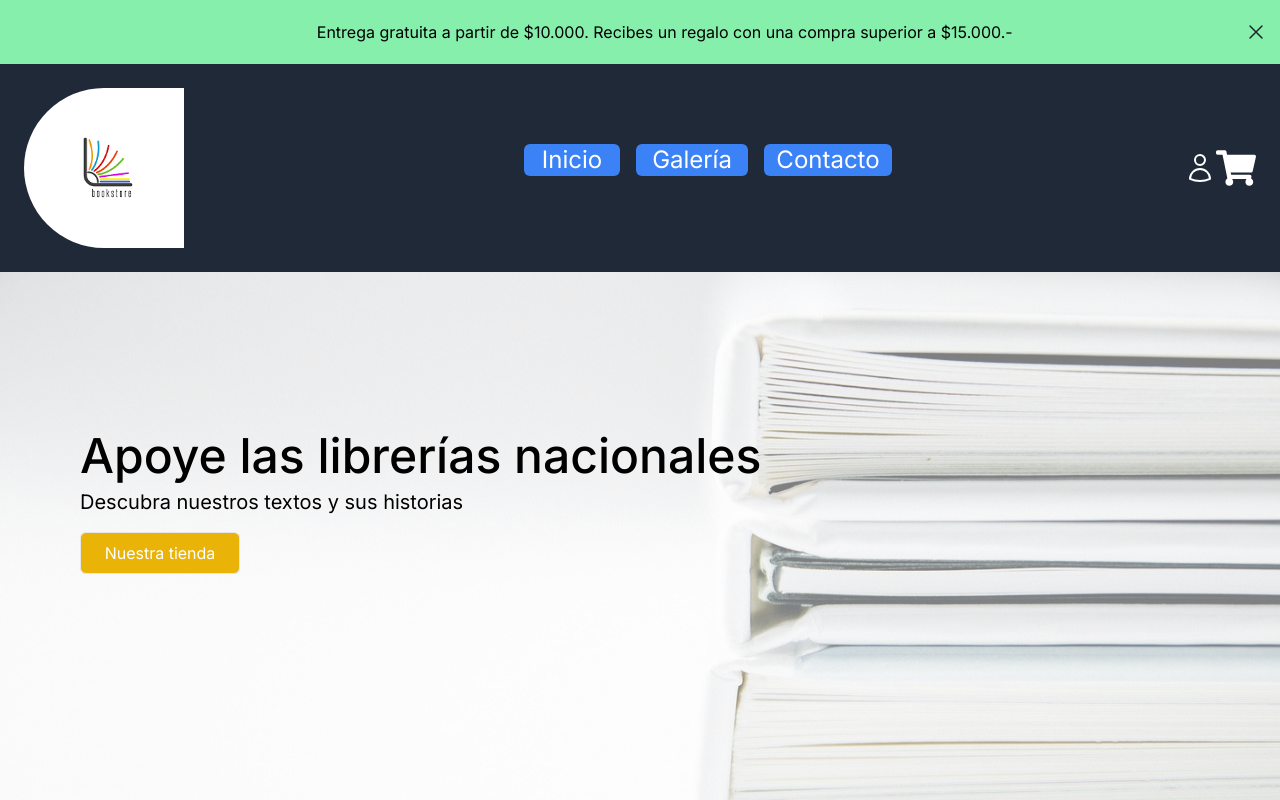
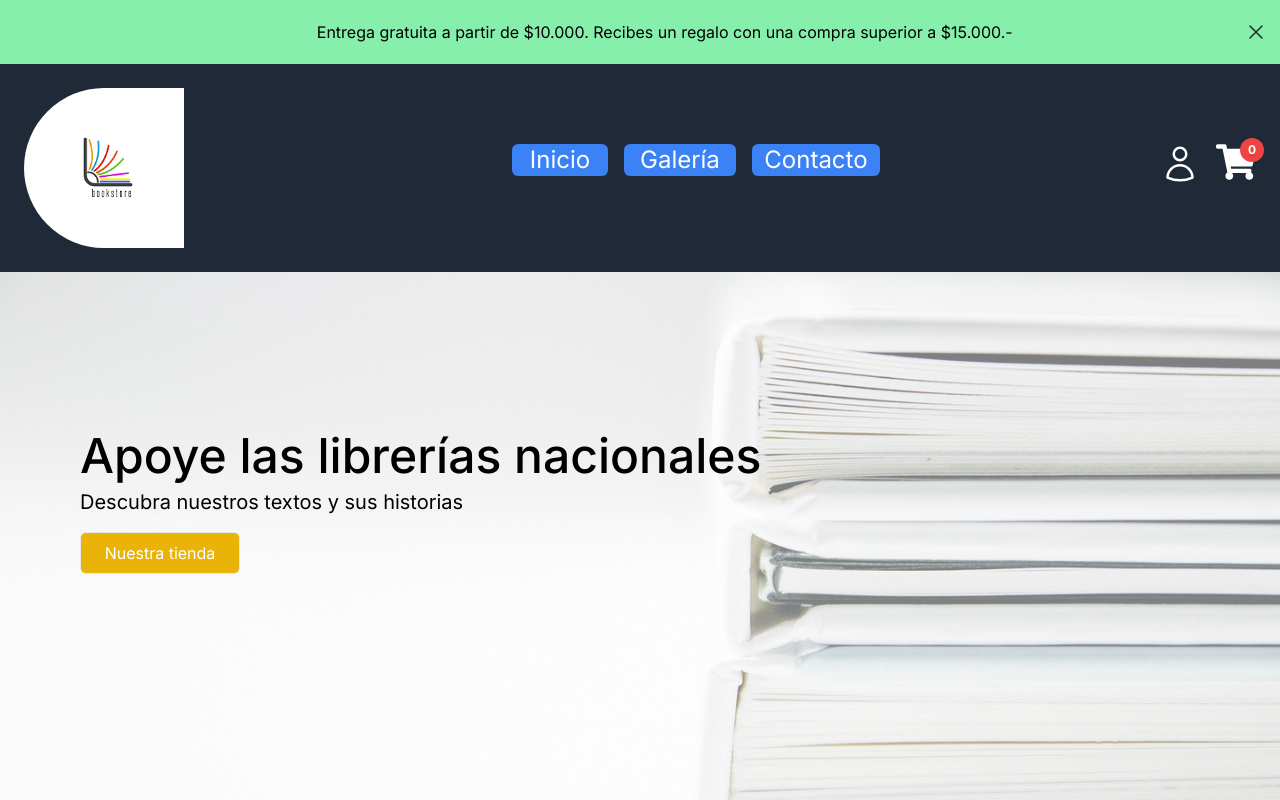
Before and after one commit to danviedma/proyecto-react-tm-0623, a Next.js app: page / in a window 1280 px wide. Shown: the top 800 px of the page. Built offline with nearby package versions, Linux system fonts and the light colour scheme.

Commit message:
Sincronización contador carrito Sidebar

```diff
--- a/src/app/component/CartIcon.jsx
+++ b/src/app/component/CartIcon.jsx
@@ -10,15 +10,13 @@ const CartIcon = () => {
   const totalItems = getTotalQuantity();
 
   return (
-    <div className="relative text-white">
-      <span className=" text-white">
+    <div className=" text-white">
+      <div className=" text-white flex -ml-5">
+        <div className=" px-2 py-1 text-xs text-white bg-red-500 relative -top-1 -right-12 rounded-full ml-3 mb-7">
+          {totalItems}
+        </div>
         <FaShoppingCart size={40} />
-      </span>
-      {totalItems > 0 && (
-        <span className="absolute px-2 py-1 text-xs text-white bg-red-500 rounded-full top-24 right-20">
-          {totalItems}
-        </span>
-      )}
+      </div>
     </div>
   );
 };
--- a/src/app/component/navbar.jsx
+++ b/src/app/component/navbar.jsx
@@ -79,7 +79,7 @@ const Navbar = () => {
               </a>
             </div> */}
 
-            <div className="hidden md:flex">
+            <div className="hidden md:flex mb-2">
               <a href="#" className="text-white hover:text-gray-400">
                 <svg
                   xmlns="http://www.w3.org/2000/svg"
@@ -87,7 +87,7 @@ const Navbar = () => {
                   viewBox="0 0 24 24"
                   strokeWidth={1.5}
                   stroke="currentColor"
-                  className="w-8 h-8"
+                  className="w-10 h-10"
                 >
                   <path
                     strokeLinecap="round"
@@ -190,9 +190,9 @@ const Navbar = () => {
               </Link>
             </li>
 
-            <li className="flex ">
+            <li className="flex items-center ">
 
-              <div className="mr-4 mt-2">
+              <div className="mr-4 mb-2">
                 <a href="#" className="text-white hover:text-gray-400">
                   <svg
                     xmlns="http://www.w3.org/2000/svg"
@@ -200,7 +200,7 @@ const Navbar = () => {
                     viewBox="0 0 24 24"
                     strokeWidth={1.5}
                     stroke="currentColor"
-                    className="w-8 h-8"
+                    className="w-10 h-10"
                   >
                     <path
                       strokeLinecap="round"
```
